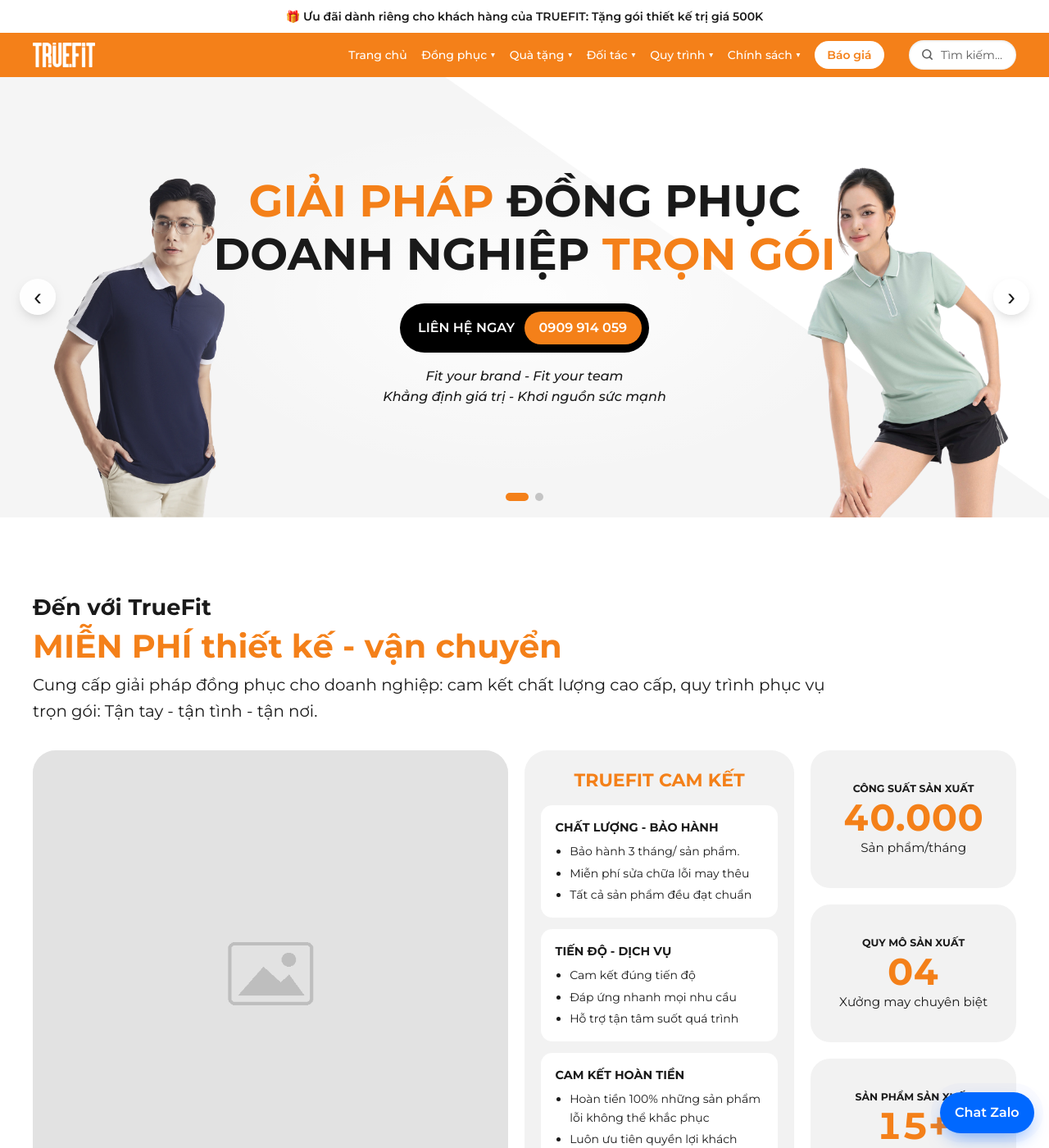
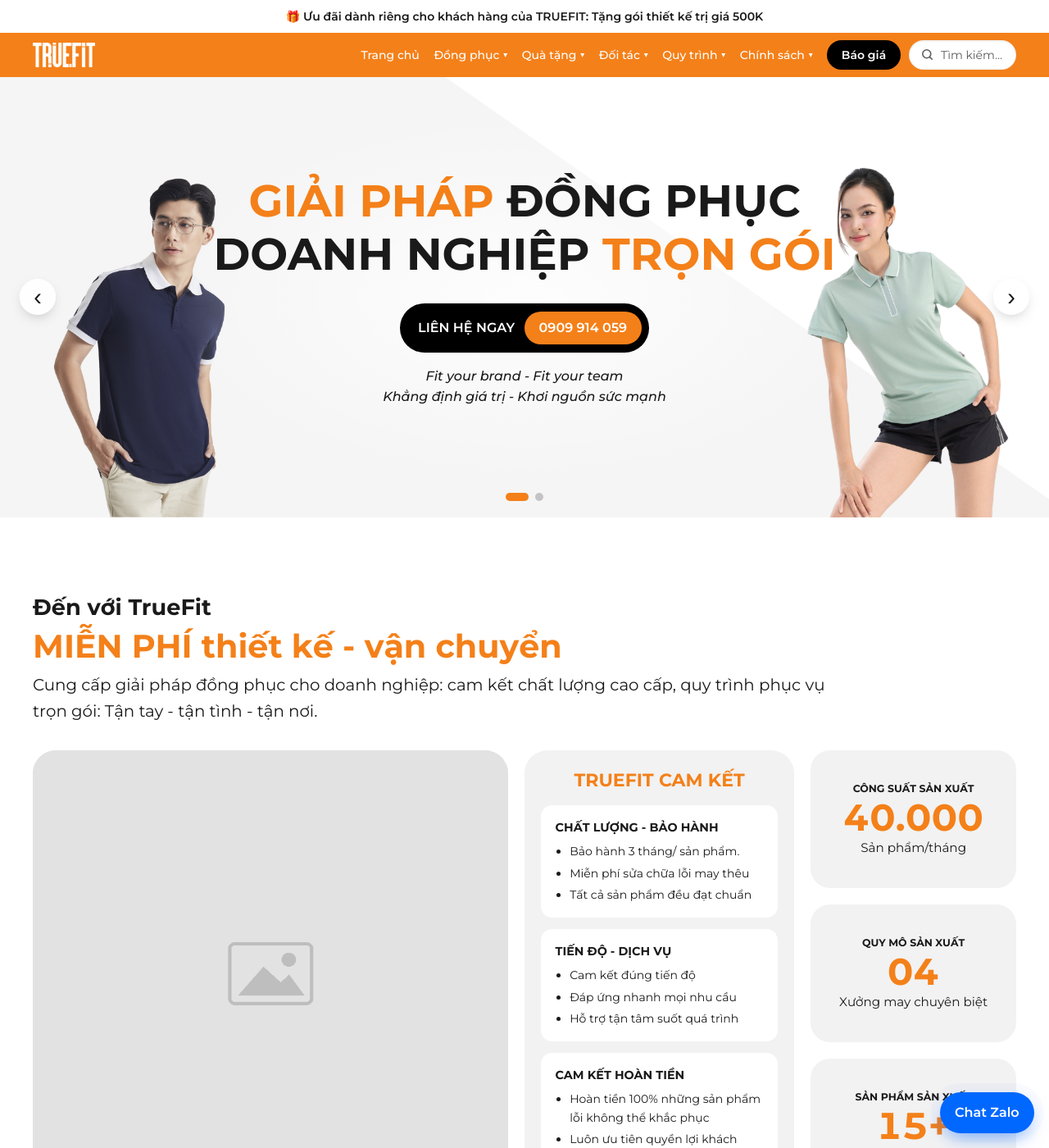
Before and after one commit to bap47/truefit, a Jekyll site: the page built from index.html, in a window 1280 px wide and 1400 px high. Shown: the whole window at 82% size. Built offline with Jekyll 4.4.1, drawn with Linux system fonts in a browser that asks for light colours.

Commit message:
Add files via upload

```diff
--- a/assets/css/main.css
+++ b/assets/css/main.css
@@ -779,3 +779,9 @@
 @media (max-width: 1280px) { .tf-sbtn, .tf-sbtn:hover { min-width: 130px; } }
 @media (max-width: 1100px) { .tf-sbtn, .tf-sbtn:hover { min-width: 0; width: 36px; padding: 0; justify-content: center; } .tf-sbtn span { display: none; } }
 @media (max-width: 860px) { .tf-sbtn, .tf-sbtn:hover { width: auto; min-width: 0; flex: 1; max-width: 220px; padding: 0 .9rem 0 .75rem; justify-content: flex-start; margin: 0 .5rem 0 auto; } .tf-sbtn span { display: inline; } }
+/* Báo giá + ô tìm kiếm: cùng chiều cao, phân biệt rõ */
+@media (min-width: 861px) {
+  .tf-nav__cta { height: 36px; display: inline-flex; align-items: center; padding: 0 1.1rem !important; background: var(--black, #1a1a1a) !important; color: #fff !important; }
+  .tf-nav__cta:hover { background: #fff !important; color: var(--orange) !important; }
+  .tf-sbtn, .tf-sbtn:hover { margin-left: -.35rem; }
+}
```
